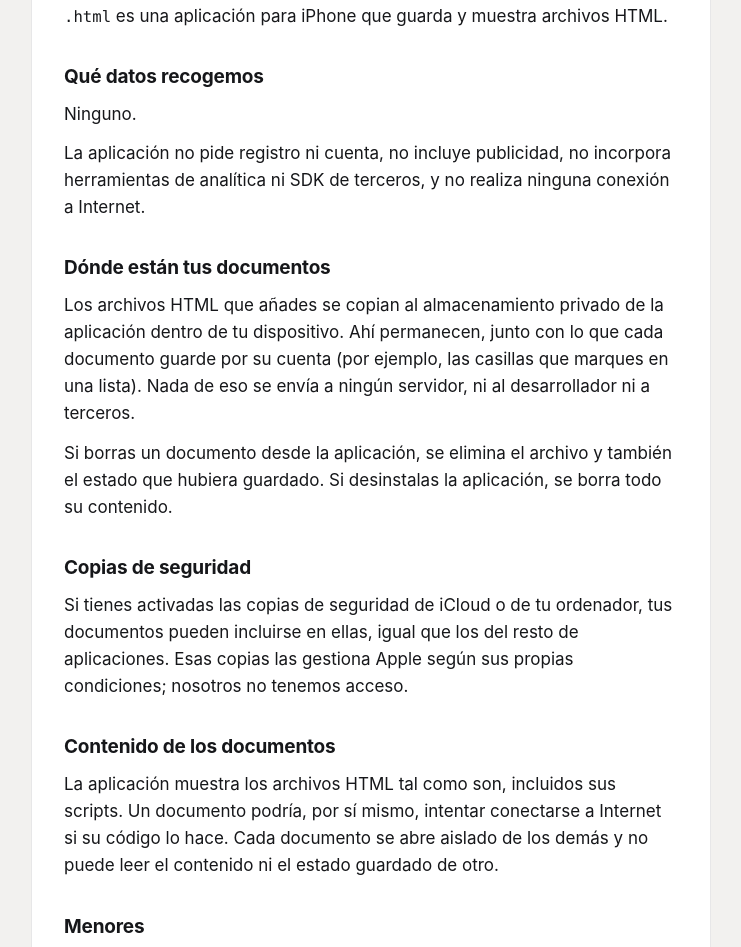
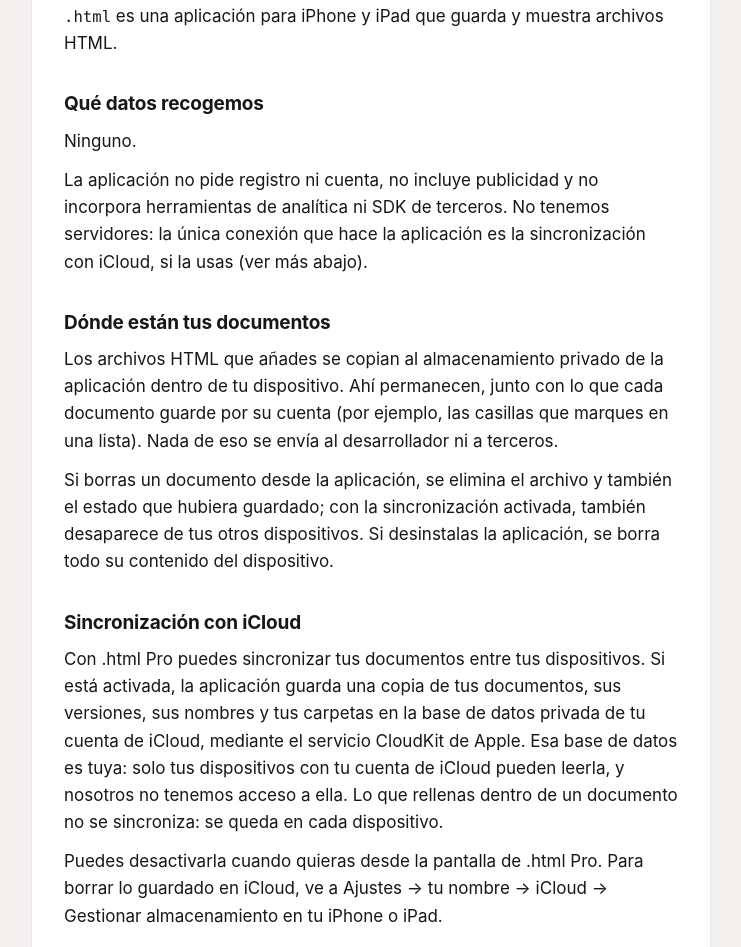
Before and after one commit to LightSideStudio/.html-web, a plain HTML site: page privacy.html in a window 1280 px wide. Shown: the part 190-1137 px from the top of the page, without its empty margins (269-1010 px from the left). Drawn offline with Linux system fonts and the light colour scheme.

Commit message:
Política de privacidad: sincronización con iCloud (1.6)
Co-Authored-By: Claude Opus 5.5 <noreply@anthropic.com>

```diff
--- a/privacy.html
+++ b/privacy.html
@@ -52,24 +52,37 @@
 <body>
 <main>
   <h1>Política de privacidad — .html</h1>
-  <p class="updated">Última actualización: 21 de agosto de 2026</p>
+  <p class="updated">Última actualización: 24 de noviembre de 2026</p>
 
-  <p><code>.html</code> es una aplicación para iPhone que guarda y muestra archivos HTML.</p>
+  <p><code>.html</code> es una aplicación para iPhone y iPad que guarda y muestra archivos HTML.</p>
 
   <h2>Qué datos recogemos</h2>
   <p>Ninguno.</p>
-  <p>La aplicación no pide registro ni cuenta, no incluye publicidad, no incorpora
-  herramientas de analítica ni SDK de terceros, y no realiza ninguna conexión a
-  Internet.</p>
+  <p>La aplicación no pide registro ni cuenta, no incluye publicidad y no incorpora
+  herramientas de analítica ni SDK de terceros. No tenemos servidores: la única
+  conexión que hace la aplicación es la sincronización con iCloud, si la usas (ver
+  más abajo).</p>
 
   <h2>Dónde están tus documentos</h2>
   <p>Los archivos HTML que añades se copian al almacenamiento privado de la aplicación
   dentro de tu dispositivo. Ahí permanecen, junto con lo que cada documento guarde por
   su cuenta (por ejemplo, las casillas que marques en una lista). Nada de eso se envía
-  a ningún servidor, ni al desarrollador ni a terceros.</p>
+  al desarrollador ni a terceros.</p>
   <p>Si borras un documento desde la aplicación, se elimina el archivo y también el
-  estado que hubiera guardado. Si desinstalas la aplicación, se borra todo su
-  contenido.</p>
+  estado que hubiera guardado; con la sincronización activada, también desaparece de
+  tus otros dispositivos. Si desinstalas la aplicación, se borra todo su contenido del
+  dispositivo.</p>
+
+  <h2>Sincronización con iCloud</h2>
+  <p>Con .html Pro puedes sincronizar tus documentos entre tus dispositivos. Si está
+  activada, la aplicación guarda una copia de tus documentos, sus versiones, sus
+  nombres y tus carpetas en la base de datos privada de tu cuenta de iCloud, mediante
+  el servicio CloudKit de Apple. Esa base de datos es tuya: solo tus dispositivos con
+  tu cuenta de iCloud pueden leerla, y nosotros no tenemos acceso a ella. Lo que
+  rellenas dentro de un documento no se sincroniza: se queda en cada dispositivo.</p>
+  <p>Puedes desactivarla cuando quieras desde la pantalla de .html Pro. Para borrar lo
+  guardado en iCloud, ve a Ajustes → tu nombre → iCloud → Gestionar almacenamiento en
+  tu iPhone o iPad.</p>
 
   <h2>Copias de seguridad</h2>
   <p>Si tienes activadas las copias de seguridad de iCloud o de tu ordenador, tus
```
